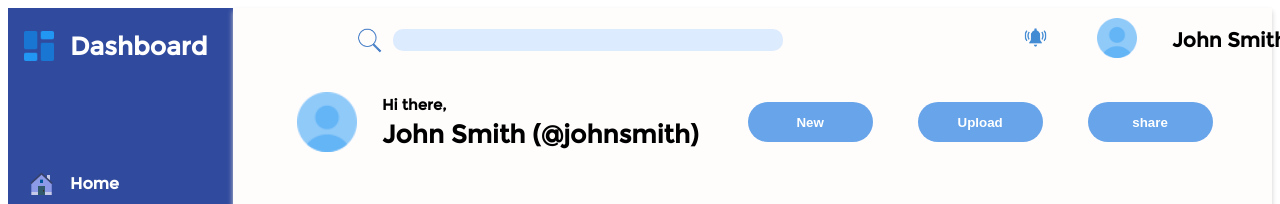
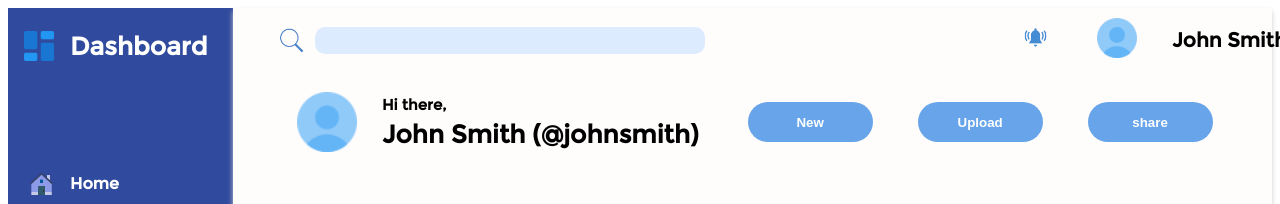
Before and after one commit to ndrewta/Admin-Dashboard, a plain HTML site: page index.html in a window 1280 px wide. Shown: the top 204 px of the page. Drawn offline with Linux system fonts and the light colour scheme.

Commit message:
Shifted search bar one column left.

```diff
--- a/styles.css
+++ b/styles.css
@@ -67,16 +67,16 @@ img {
     align-items: center;
     padding-right: 10px;
     padding-left: 10px;
-    grid-column: 2 / 3;
+    grid-column: 1 / 2;
 }
 
 #search-bar input {
     flex: 1;
     border-radius: 10px;
     border: none;
-    height: 20px;
+    height: 25px;
     background-color: rgb(221, 235, 255);
-    grid-column: 3 / 8
+    grid-column: 2 / 7
 }
 
 
```
